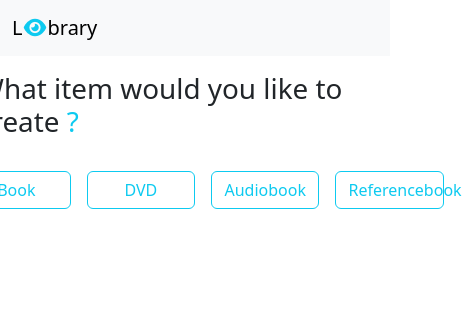
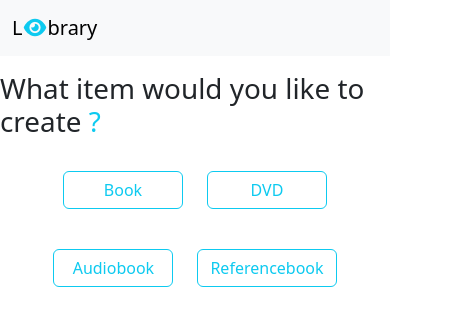
Before and after one commit to Socias93/leyebrary, a React (Vite) app: page /new-item in a window 390 px wide. Shown: the top 326 px of the page, 462 px wide, since content can reach past the window. Built offline with nearby package versions, Linux system fonts and the light colour scheme.

Commit message:
made newitempage responsive

```diff
--- a/src/pages/items/NewItemPage.tsx
+++ b/src/pages/items/NewItemPage.tsx
@@ -10,15 +10,16 @@ function NewItemPage() {
       <h1 className="mt-3">
         What item would you like to create <span className="text-info">?</span>
       </h1>
-      <div className="d-flex justify-content-center">
+      <div className="d-flex flex-wrap flex-lg-nowrap justify-content-center gap-2">
         {categories.map((c) => {
           return (
             <button
+              style={{ minWidth: "120px" }}
               key={c.id}
               onClick={() =>
                 navigate(`/new-item/new?category=${c.id}&type=${c.name}`)
               }
-              className="btn btn-outline-info col-2 mt-4 ms-3 w-25">
+              className="btn btn-outline-info mt-4 m-2">
               {c.name}
             </button>
           );
```
